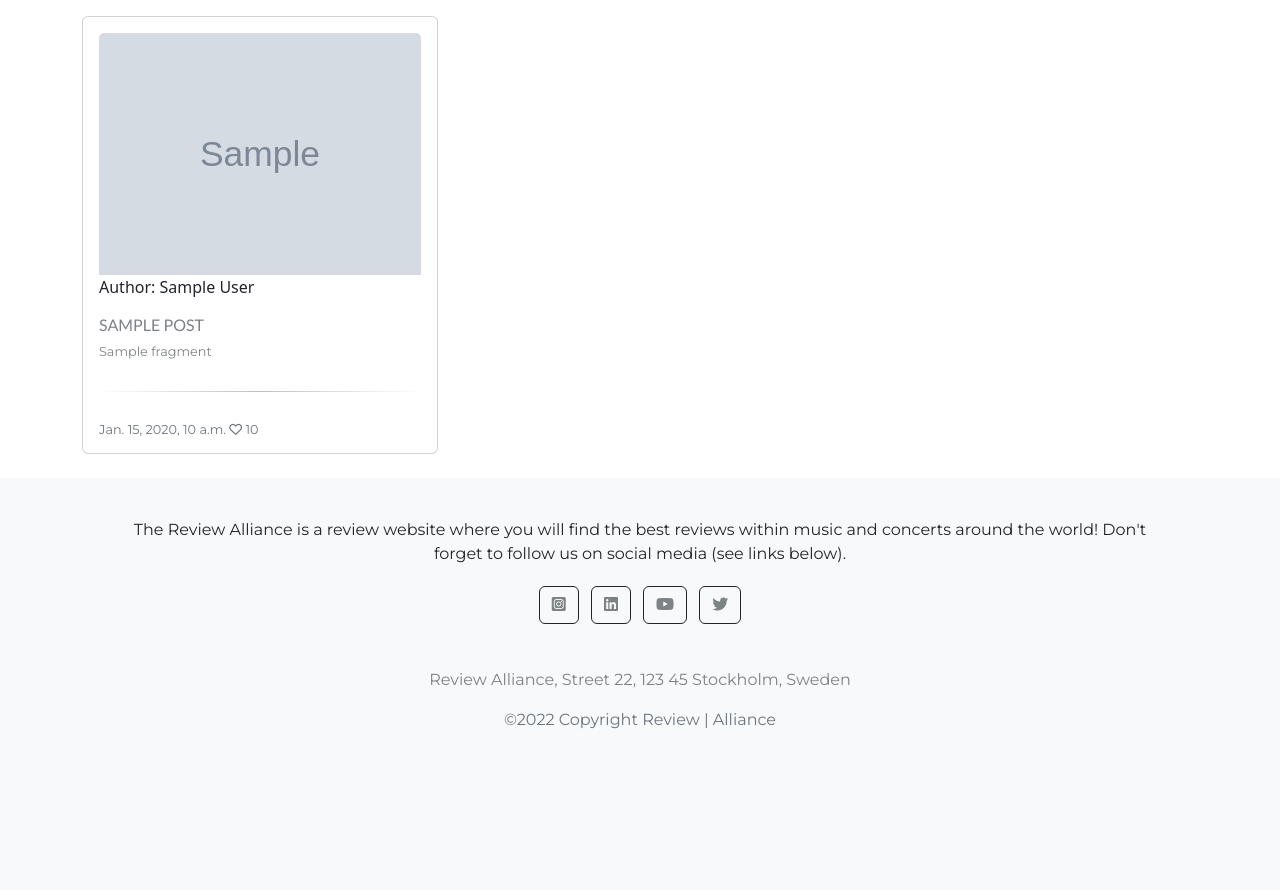
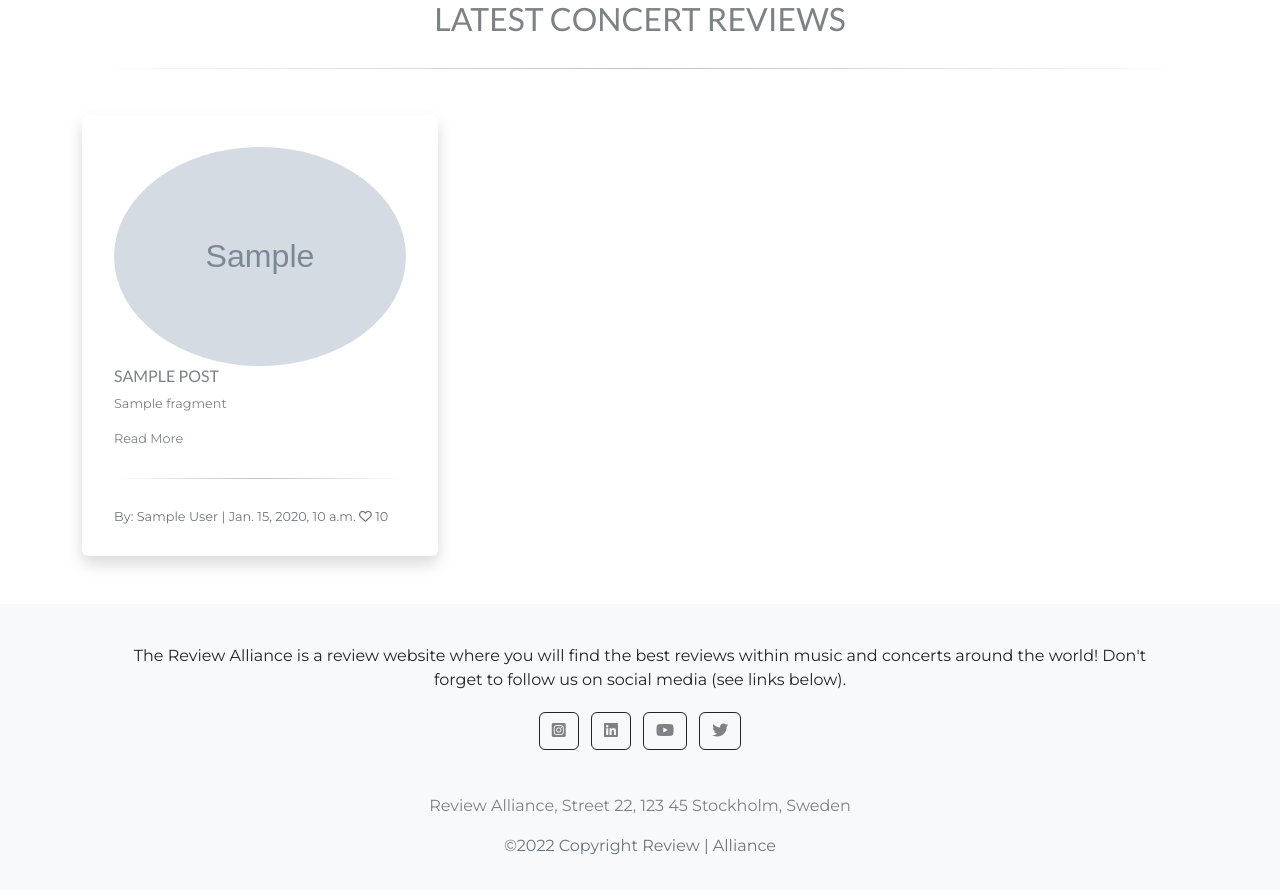
Before and after one commit to worldofmarcus/project-portfolio-4, a Django app: template templates/concert_reviews.html in a window 1280 px wide. Shown: the part 86-976 px from the top of the page. Before the commit the page ends 815 px from the top, so only its background shows below. Run offline with Django 3.2, Linux system fonts and the light colour scheme; the template is opened without the code that fills it: most values are stand-ins (such as "Sample title", 1, 10 or a date in 2020); grey boxes marked "Sample" are stand-in pictures; parts of the project's set-up code (start-up, migrations or seed data) failed here and were passed over.

Commit message:
Add basic css design to concert_reviews.html

```diff
--- a/templates/concert_reviews.html
+++ b/templates/concert_reviews.html
@@ -1,33 +1,37 @@
 {% extends 'base.html' %}
 
 {% block content %}
+
 <div class="container">
+    <div>
+        <h1 class="headline">Latest Concert Reviews</h1>
+        <hr>
+    </div>
     <div class="row">
         <!-- Reviews -->
         <div class="col-12 mt-3 left">
             <div class="row">
                 {% for post in object_list %}
                 <div class="col-md-4">
-                    <div class="card mb-4">
+                    <div class="card mb-4 border-0 shadow p-3 mb-5 bg-white rounded">
                         <div class="card-body">
                             <div class="image-container">
                                 {% if 'default_image' in post.featured_image.url %}
-                                <img class="card-img-top"
+                                <img class="card-img-top rounded-circle"
                                     src="https://res.cloudinary.com/worldofmarcus/image/upload/v1663746472/r3sih6tngw95qupbkzrj.jpg">
                                 {% else %}
-                                <img class="card-img-top" src=" {{ post.featured_image.url }}">
+                                <img class="card-img-top rounded-circle" src=" {{ post.featured_image.url }}">
                                 {% endif %}
-                                <div class="image-flash">
-                                    <p class="author">Author: {{ post.author }}</p>
-                                </div>
                             </div>
                             <a href="#" class="post-link">
-                                <h2 class="card-title"><a href="#">
+                                <h2 class="card-title"><a href="{% url 'review_details' post.slug %}">
                                         {{ post.title }}</a></h2>
                                 <p class=" card-text">{{ post.fragment }}</p>
+                                <p class=" card-text"><a href="{% url 'review_details' post.slug %}">Read More</a></p>
                             </a>
                             <hr />
-                            <p class="card-text text-muted h6">{{ post.date_created_on }} <i class="far fa-heart"></i>
+                            <p class="card-text text-muted h6">By: {{ post.author }} | {{ post.date_created_on }} <i
+                                    class="far fa-heart"></i>
                                 {{ post.number_of_likes }}</p>
                         </div>
                     </div>
```
